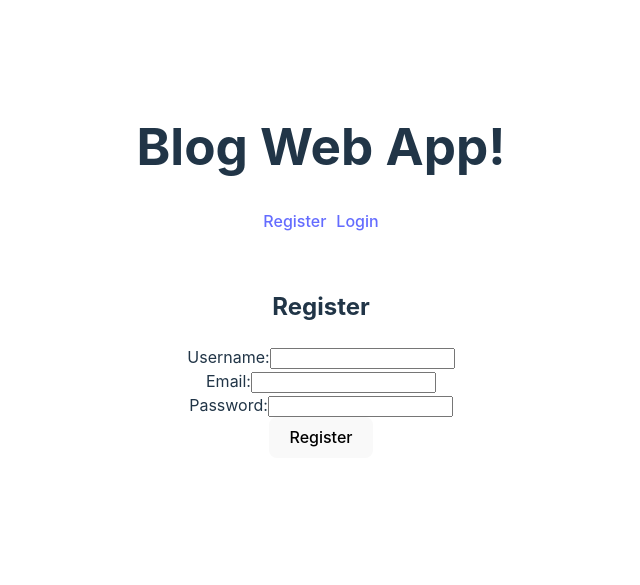
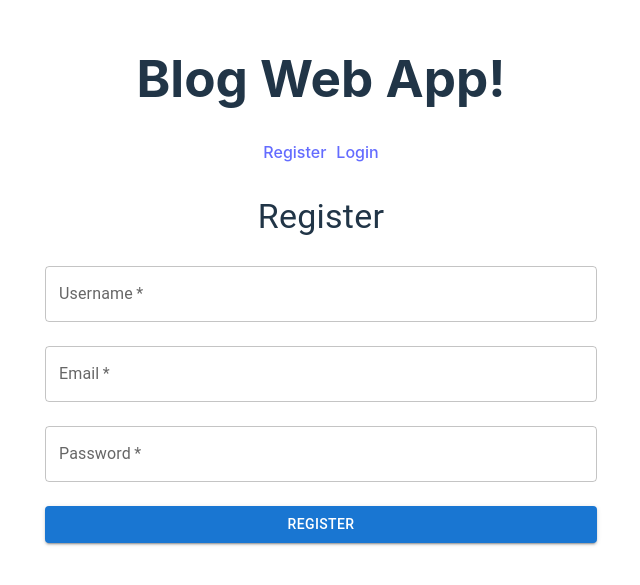
Before and after one commit to guitri-ada/blog-web-app, a React (Vite) app in the folder frontend/: page /register in a window 1280 px wide. Shown: the part 121-706 px from the top of the page, without its empty margins (319-959 px from the left). Built offline with nearby package versions, Linux system fonts and the light colour scheme; no server answers.

Commit message:
refactor RegisterForm component to use Material-UI for improved styling and layout

```diff
--- a/frontend/src/components/RegisterForm.jsx
+++ b/frontend/src/components/RegisterForm.jsx
@@ -1,6 +1,7 @@
 import React, { useState, useEffect, useContext } from "react";
 import { useNavigate } from "react-router-dom";
 import AuthContext from "../contexts/AuthContext.jsx";
+import { TextField, Button, Container, Typography, Box, Alert } from '@mui/material';
 
 const RegisterForm = () => {
   const [formData, setFormData] = useState({
@@ -25,7 +26,6 @@ const RegisterForm = () => {
     };
     fetchCsrfToken();
 
-    // Redirect if already authenticated
     if (isAuthenticated) {
       navigate('/');
     }
@@ -52,8 +52,8 @@ const RegisterForm = () => {
 
       if (response.ok) {
         setMessage(data.message || 'Registration successful!');
-        setFormData({ username: '', email: '', password: '' }); // Clear the form
-        setTimeout(() => navigate('/login'), 2000); // Redirect to login page
+        setFormData({ username: '', email: '', password: '' });
+        setTimeout(() => navigate('/login'), 2000);
       } else {
         if (data.errors && data.errors.length > 0) {
           const validationErrors = data.errors.map(error => error.msg).join(', ');
@@ -69,46 +69,51 @@ const RegisterForm = () => {
   };
 
   return (
-    <div style={{ maxWidth: "400px", margin: "0 auto", padding: "1em" }}>
-      <h2>Register</h2>
-      <form onSubmit={handleSubmit}>
-        <div>
-          <label htmlFor="username">Username:</label>
-          <input
-            type="text"
+    <Container maxWidth="sm">
+      <Box sx={{ mt: 4 }}>
+        <Typography variant="h4" component="h1" gutterBottom>
+          Register
+        </Typography>
+        <form onSubmit={handleSubmit}>
+          <TextField
+            fullWidth
+            margin="normal"
             id="username"
             name="username"
+            label="Username"
             value={formData.username}
             onChange={handleChange}
             required
           />
-        </div>
-        <div>
-          <label htmlFor="email">Email:</label>
-          <input
-            type="email"
+          <TextField
+            fullWidth
+            margin="normal"
             id="email"
             name="email"
+            label="Email"
+            type="email"
             value={formData.email}
             onChange={handleChange}
             required
           />
-        </div>
-        <div>
-          <label htmlFor="password">Password:</label>
-          <input
-            type="password"
+          <TextField
+            fullWidth
+            margin="normal"
             id="password"
             name="password"
+            label="Password"
+            type="password"
             value={formData.password}
             onChange={handleChange}
             required
           />
-        </div>
-        <button type="submit">Register</button>
-      </form>
-      {message && <p>{message}</p>}
-    </div>
+          <Button type="submit" variant="contained" color="primary" fullWidth sx={{ mt: 2 }}>
+            Register
+          </Button>
+        </form>
+        {message && <Alert severity="info" sx={{ mt: 2 }}>{message}</Alert>}
+      </Box>
+    </Container>
   );
 };
 
```
